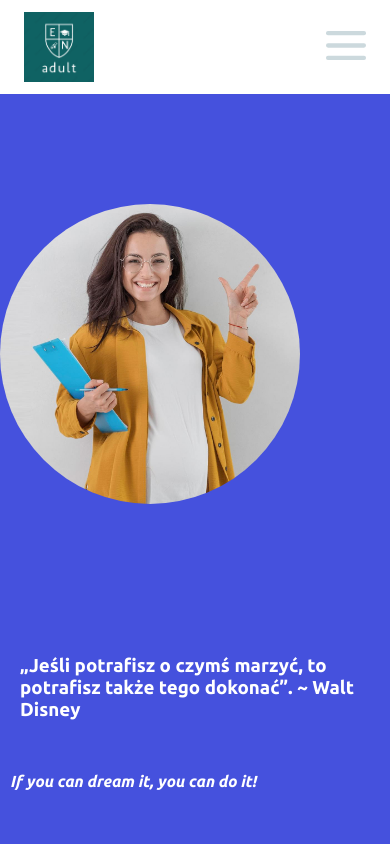
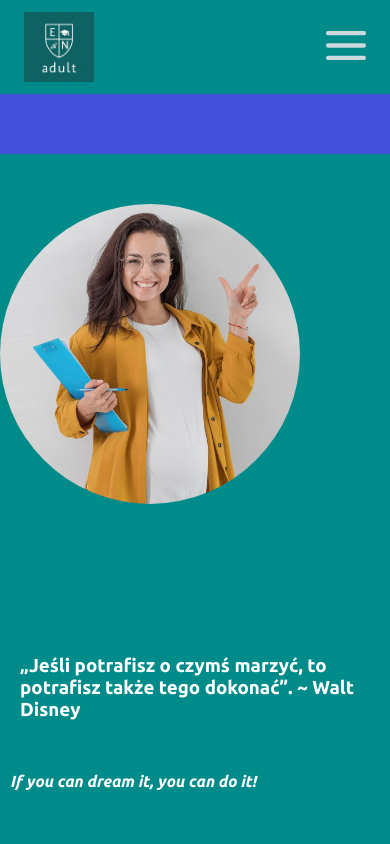
Before and after one commit to arturkurek/adultschool, a React (Create React App) app: page / in a window 390 px wide. Shown: the top 844 px of the page. Built offline with nearby package versions, Linux system fonts and the light colour scheme.

Commit message:
Moved responsive container to mixin

```diff
--- a/src/views/MainFrame.scss
+++ b/src/views/MainFrame.scss
@@ -8,33 +8,15 @@
     padding: 0;
     color: var(--black-text);
 
+    background-color: darkgrey;
+
     .container {
-        margin-left: auto;
-        margin-right: auto;
-
-        @media screen and (max-width: $screenSize_mobile) {
-            max-width: 100%;
-            width: 100%;
-        }
-        @media screen and (min-width: $screenSize_mobile) {
-            max-width: 500px;
-        }
-        @media screen and (min-width: $screenSize_tablet) {
-            max-width: 800px;
-        }
-        @media screen and (min-width: $screenSize_smallDesktop) {
-            max-width: 900px;
-        }
-        @media screen and (min-width: $screenSize_normalDesktop) {
-            max-width: 1100px;
-        }
-        @media screen and (min-width: $screenSize_largeDesktop) {
-            max-width: 1300px;
-        }
+        @include responsiveContainer();
+        background-color: darkcyan;;
     }
 
     .container-full {
-        // width: 100%;
+        width: 100%;
         // max-width: 100%;
         // margin: 0;
     }
```
